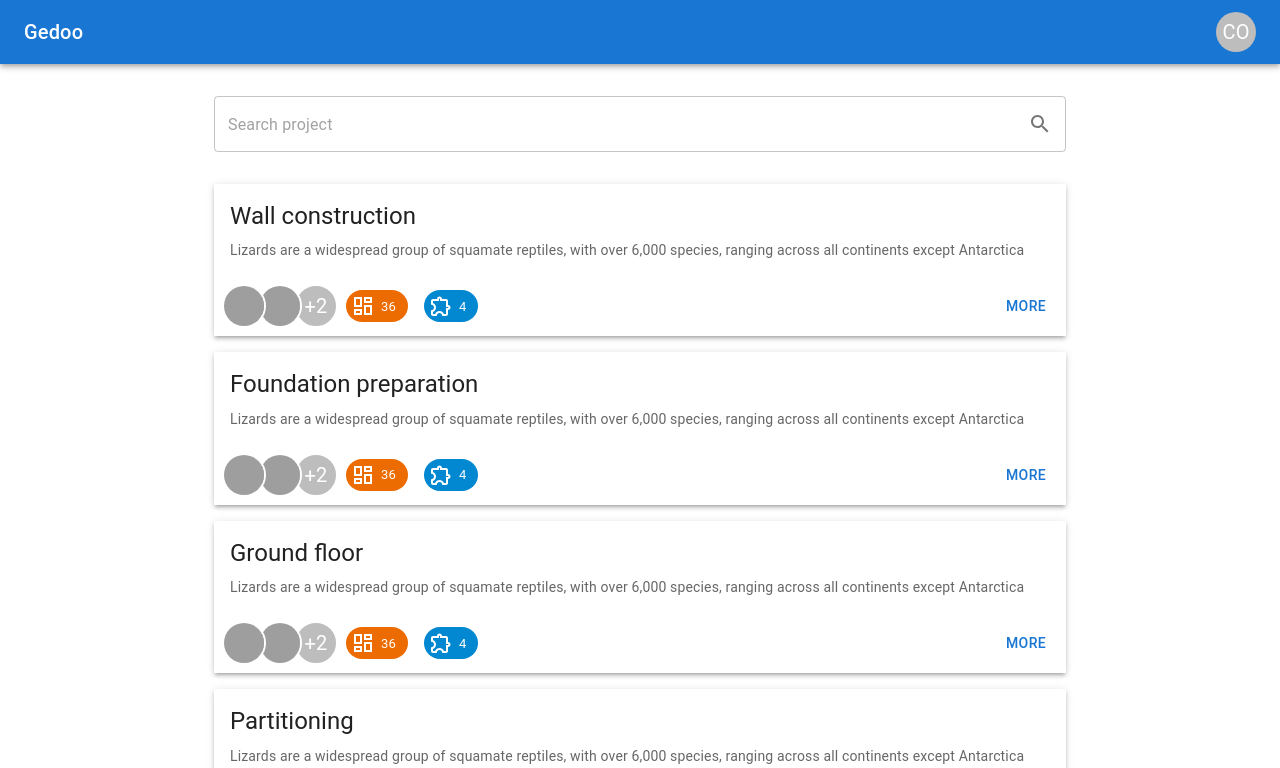
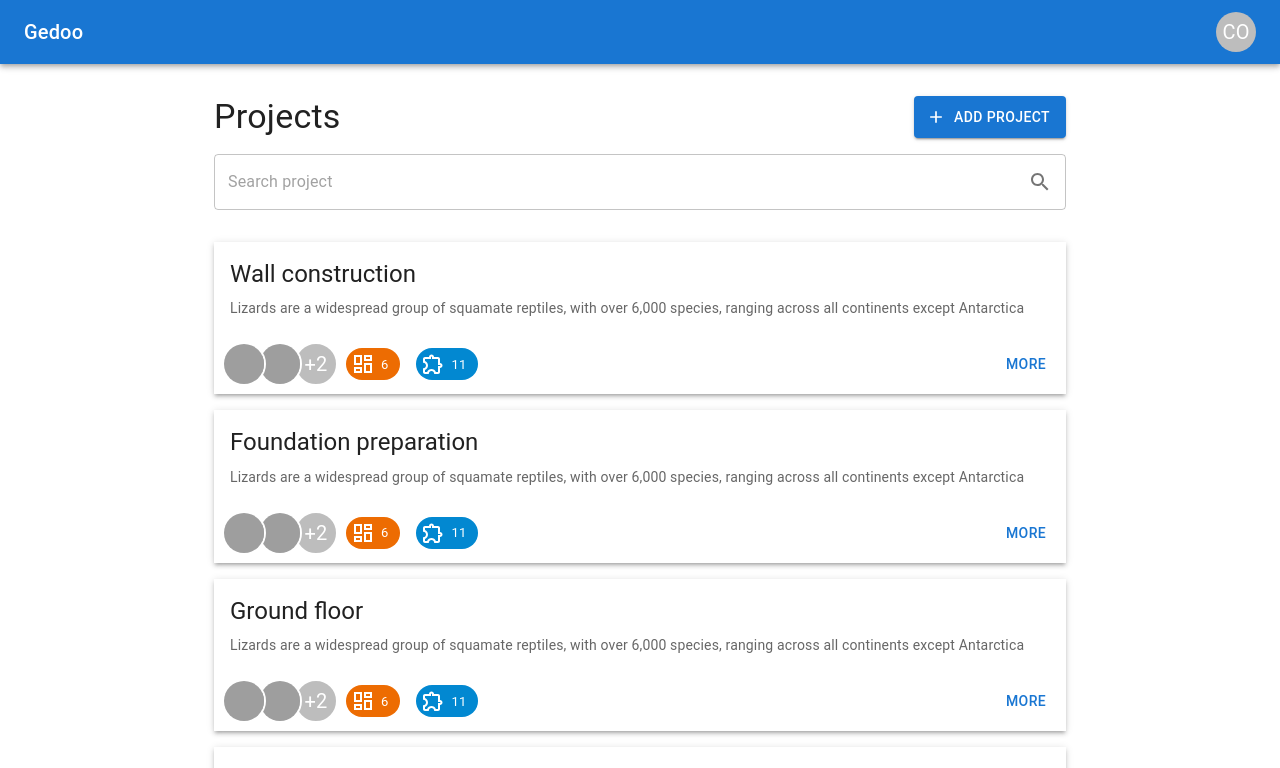
Before and after one commit to cyrilokidi/Gedoo-project-page-design, a React (Create React App) app: page / in a window 1280 px wide. Shown: the top 768 px of the page. Built offline with nearby package versions, Linux system fonts and the light colour scheme; grey boxes are pictures that could not be loaded.

Commit message:
Create projects page header

```diff
--- a/src/App.js
+++ b/src/App.js
@@ -1,22 +1,9 @@
 import * as React from "react";
-import { createTheme, ThemeProvider } from "@mui/material/styles";
-import {
-  AppBar,
-  Avatar,
-  Box,
-  Container,
-  CssBaseline,
-  IconButton,
-  Pagination,
-  Stack,
-  Toolbar,
-  Tooltip,
-  Typography
-} from "@mui/material";
+import { Container, Pagination, Stack } from "@mui/material";
 import SearchProject from "./components/SearchProject";
 import Projects from "./components/Projects";
-
-const theme = createTheme();
+import ProjectLayout from "./components/ProjectLayout";
+import ProjectHeader from "./components/ProjectHeader";
 
 const projects = [
   {
@@ -53,34 +40,16 @@ const projects = [
 
 function AppContent() {
   return (
-    <ThemeProvider theme={theme}>
-      <CssBaseline />
-      <AppBar position="relative">
-        <Toolbar>
-          <Typography
-            variant="h6"
-            component="div"
-            sx={{ flexGrow: 1, display: { xs: "none", sm: "block" } }}
-          >
-            Gedoo
-          </Typography>
-          <Box sx={{ display: { xs: "none", sm: "block" } }}>
-            <Tooltip title="Open settings">
-              <IconButton onClick={() => "Opening settings."} sx={{ p: 0 }}>
-                <Avatar>CO</Avatar>
-              </IconButton>
-            </Tooltip>
-          </Box>
-        </Toolbar>
-      </AppBar>
+    <ProjectLayout>
       <Container maxWidth="md" component="main" sx={{ mt: 4, mb: 4 }}>
         <Stack spacing={2}>
+          <ProjectHeader />
           <SearchProject />
           <Projects projects={projects} />
           <Pagination count={10} showFirstButton showLastButton />
         </Stack>
       </Container>
-    </ThemeProvider>
+    </ProjectLayout>
   );
 }
 
--- a/src/components/ProjectCard.js
+++ b/src/components/ProjectCard.js
@@ -37,13 +37,13 @@ function ProjectStats() {
     >
       <Chip
         icon={<DashboardOutlinedIcon />}
-        label="36"
+        label="6"
         color="warning"
         variant="filled"
       />
       <Chip
         icon={<ExtensionOutlinedIcon />}
-        label="4"
+        label="11"
         color="info"
         variant="filled"
       />
--- /dev/null
+++ b/src/components/ProjectHeader.js
@@ -0,0 +1,15 @@
+import { Button, Stack, Typography } from "@mui/material";
+import { AddOutlined as AddOutlinedIcon } from "@mui/icons-material";
+
+export default function ProjectHeader(params) {
+  return (
+    <Stack direction="row">
+      <Typography component="h2" variant="h4" sx={{ flexGrow: 1 }}>
+        Projects
+      </Typography>
+      <Button variant="contained" startIcon={<AddOutlinedIcon />}>
+        add project
+      </Button>
+    </Stack>
+  );
+}
--- /dev/null
+++ b/src/components/ProjectLayout.js
@@ -0,0 +1,41 @@
+import * as React from "react";
+import { createTheme, ThemeProvider } from "@mui/material/styles";
+import {
+  AppBar,
+  Avatar,
+  Box,
+  CssBaseline,
+  IconButton,
+  Toolbar,
+  Tooltip,
+  Typography
+} from "@mui/material";
+
+const theme = createTheme();
+
+export default function ProjectLayout({ children }) {
+  return (
+    <ThemeProvider theme={theme}>
+      <CssBaseline />
+      <AppBar position="relative">
+        <Toolbar>
+          <Typography
+            variant="h6"
+            component="div"
+            sx={{ flexGrow: 1, display: { xs: "none", sm: "block" } }}
+          >
+            Gedoo
+          </Typography>
+          <Box sx={{ display: { xs: "none", sm: "block" } }}>
+            <Tooltip title="Open settings">
+              <IconButton onClick={() => "Opening settings."} sx={{ p: 0 }}>
+                <Avatar>CO</Avatar>
+              </IconButton>
+            </Tooltip>
+          </Box>
+        </Toolbar>
+      </AppBar>
+      {children}
+    </ThemeProvider>
+  );
+}
```
